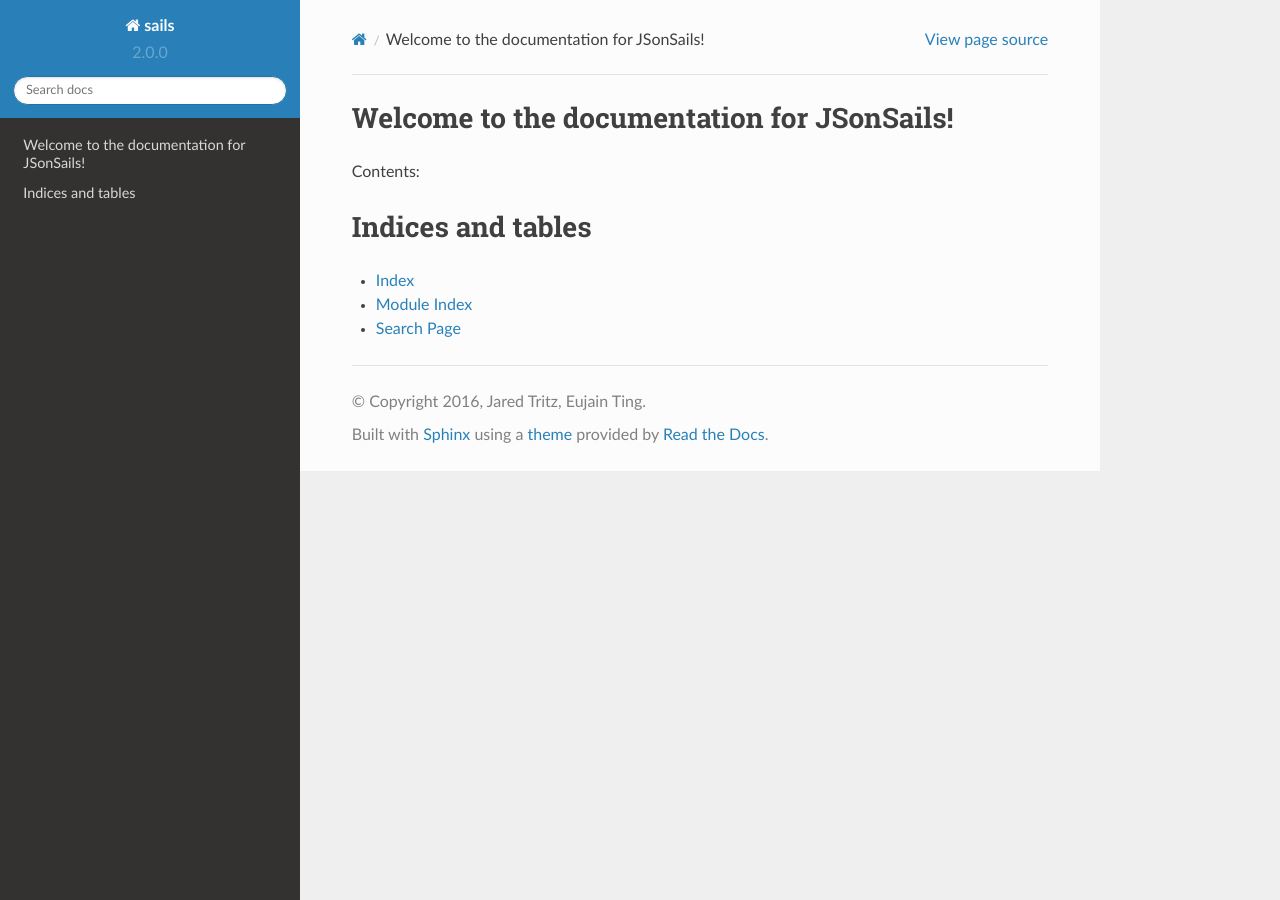
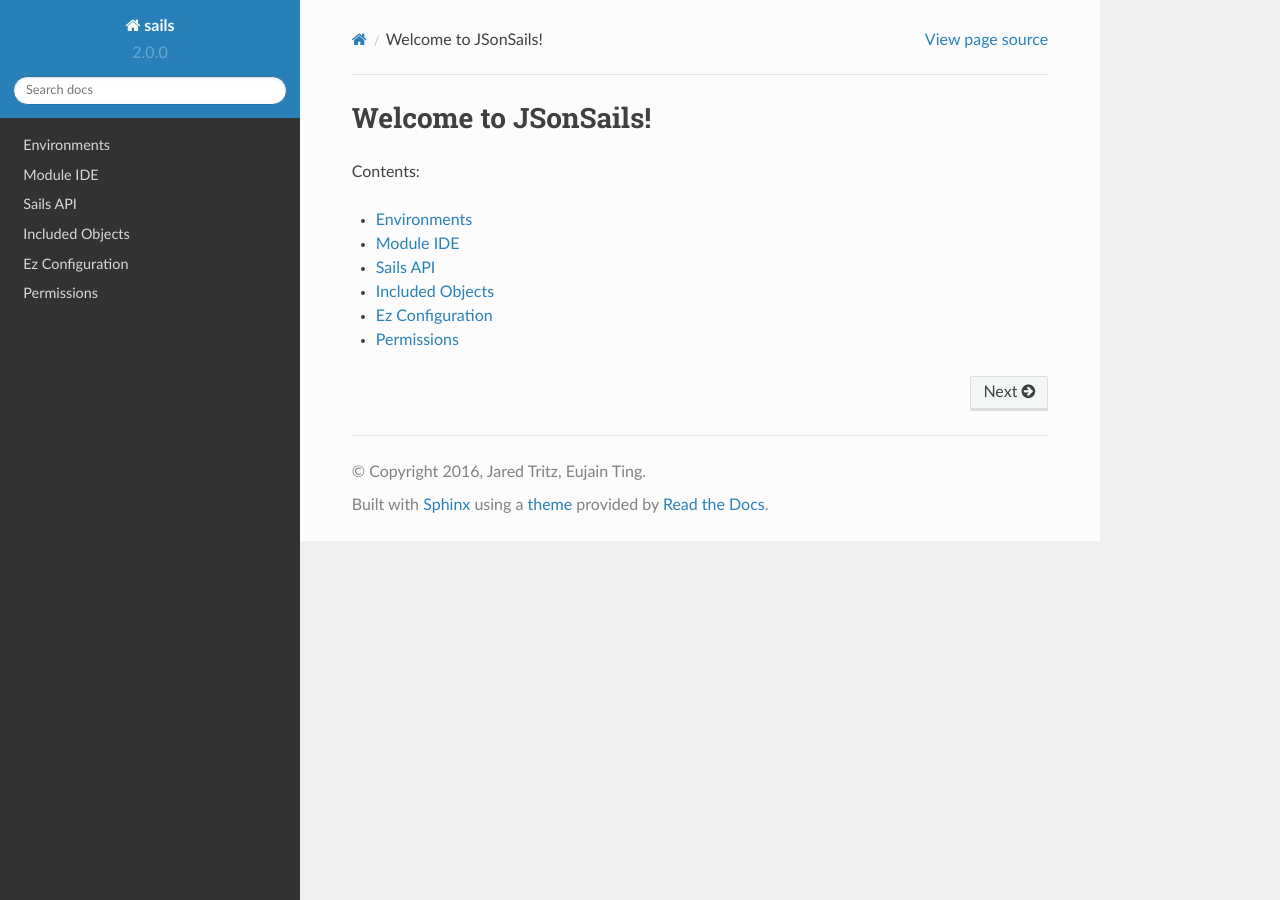
Before and after one commit to jaredtritz/jsonsails-readthedocs, a Sphinx documentation site: the page built from source/index.rst, in a window 1280 px wide. Built offline with Sphinx 7.4.7 and the Read the Docs theme 2.0.0, drawn with Linux system fonts in a browser that asks for light colours.

```diff
--- a/notes.txt
+++ b/notes.txt
@@ -1,6 +1,4 @@
 http://docs.readthedocs.io/en/latest/getting_started.html
 
-https://www.youtube.com/watch?feature=player_embedded&v=oJsUvBQyHBs
-  5:15
-
-sphinx-quickstart
+RST cheatsheat
+  http://thomas-cokelaer.info/tutorials/sphinx/rest_syntax.html#headings
--- /dev/null
+++ b/source/environments.rst
@@ -0,0 +1,3 @@
+
+Environments
+============
--- /dev/null
+++ b/source/included_objects.rst
@@ -0,0 +1,4 @@
+
+
+Included Objects
+================
--- a/source/index.rst
+++ b/source/index.rst
@@ -1,21 +1,15 @@
-.. sails documentation master file, created by
-   sphinx-quickstart on Sat Aug  6 14:25:49 2016.
-   You can adapt this file completely to your liking, but it should at least
-   contain the root `toctree` directive.
+Welcome to JSonSails!
+=====================
 
-Welcome to the documentation for JSonSails!
-=================================
 
 Contents:
 
 .. toctree::
-   :maxdepth: 2
+   :maxdepth: 1
 
-
-
-Indices and tables
-==================
-
-* :ref:`genindex`
-* :ref:`modindex`
-* :ref:`search`
+   environments
+   module_ide
+   sails_api
+   included_objects
+   module_configuration
+   permissions
--- /dev/null
+++ b/source/module_configuration.rst
@@ -0,0 +1,3 @@
+
+Ez Configuration
+================
--- /dev/null
+++ b/source/module_ide.rst
@@ -0,0 +1,3 @@
+
+Module IDE
+==========
--- /dev/null
+++ b/source/sails_api.rst
@@ -0,0 +1,4 @@
+
+
+Sails API
+=========
```
Also changed, not shown: source/permissions.rst (added, +14 -0 lines).
